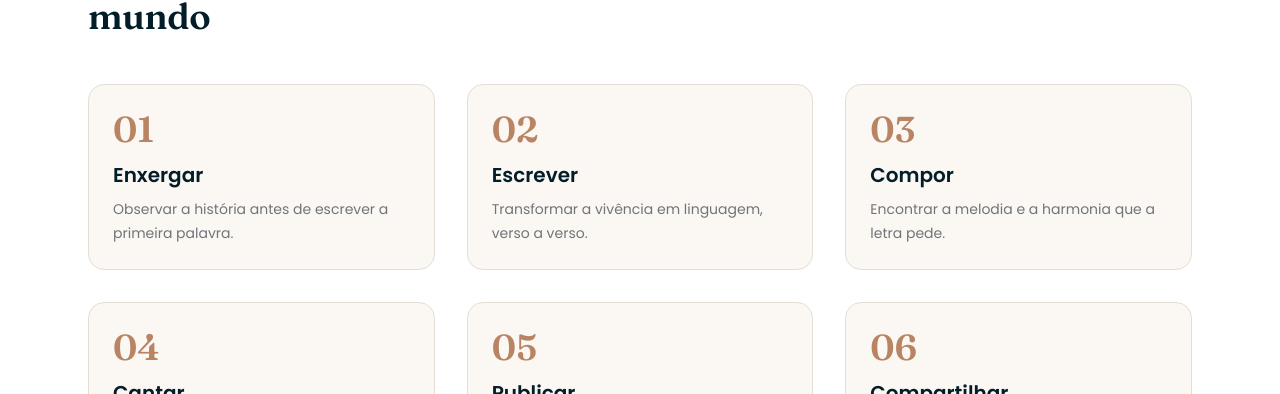
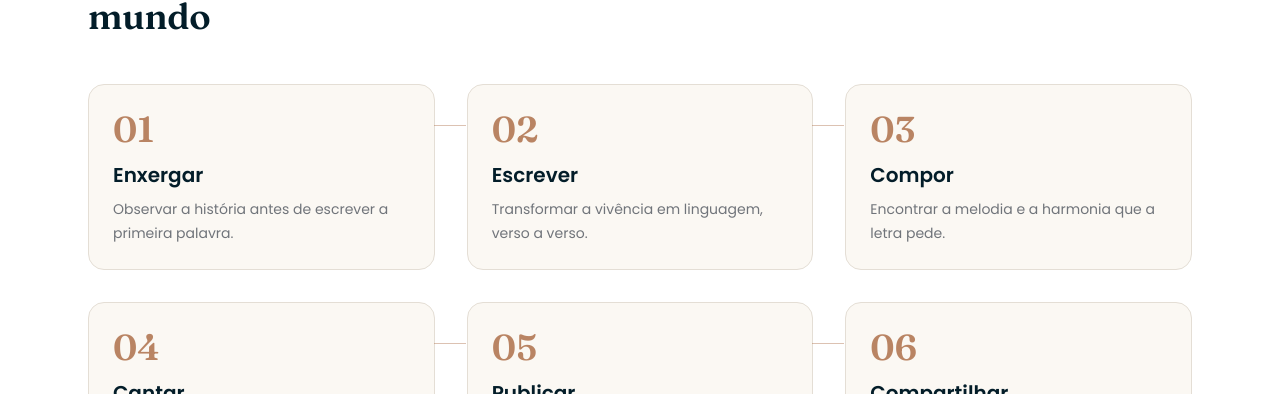
Before and after one commit to Alberto3420/albertomota-site, a React (Vite) app: page / in a window 1280 px wide. Shown: the part 926-1320 px from the top of the page. Built offline with nearby package versions, Linux system fonts and the light colour scheme; no server answers; the database is empty.

Commit message:
Add connector lines between Method steps on large screens

```diff
--- a/src/components/Method.tsx
+++ b/src/components/Method.tsx
@@ -17,14 +17,20 @@ export default function Method() {
         </h2>
 
         <div className="mt-12 grid gap-8 sm:grid-cols-2 lg:grid-cols-3">
-          {STEPS.map((step) => (
+          {STEPS.map((step, index) => (
             <div
               key={step.number}
-              className="group rounded-2xl border border-[#e4ded5] bg-[#fbf8f3] p-6 transition duration-200 hover:-translate-y-1 hover:border-clay/50 hover:shadow-lg hover:shadow-clay/10"
+              className="group relative rounded-2xl border border-[#e4ded5] bg-[#fbf8f3] p-6 transition duration-200 hover:-translate-y-1 hover:border-clay/50 hover:shadow-lg hover:shadow-clay/10"
             >
               <span className="font-serif text-4xl font-semibold text-clay/80 transition group-hover:text-clay">
                 {step.number}
               </span>
+              {index % 3 !== 2 && (
+                <span
+                  aria-hidden="true"
+                  className="absolute left-full top-10 hidden h-px w-8 bg-clay/40 lg:block"
+                />
+              )}
               <h3 className="mt-3 text-xl font-semibold text-navy">{step.title}</h3>
               <p className="mt-2 text-sm leading-6 text-[#70747a]">{step.description}</p>
             </div>
```
